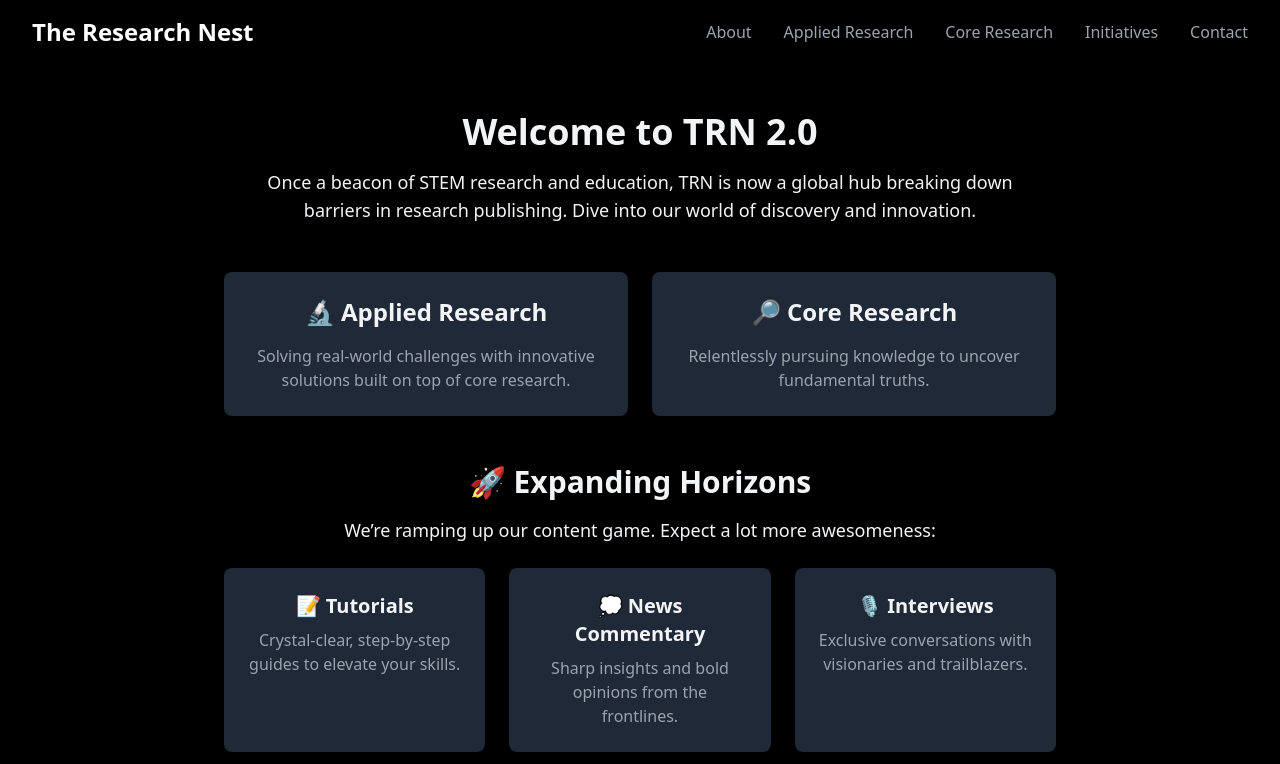
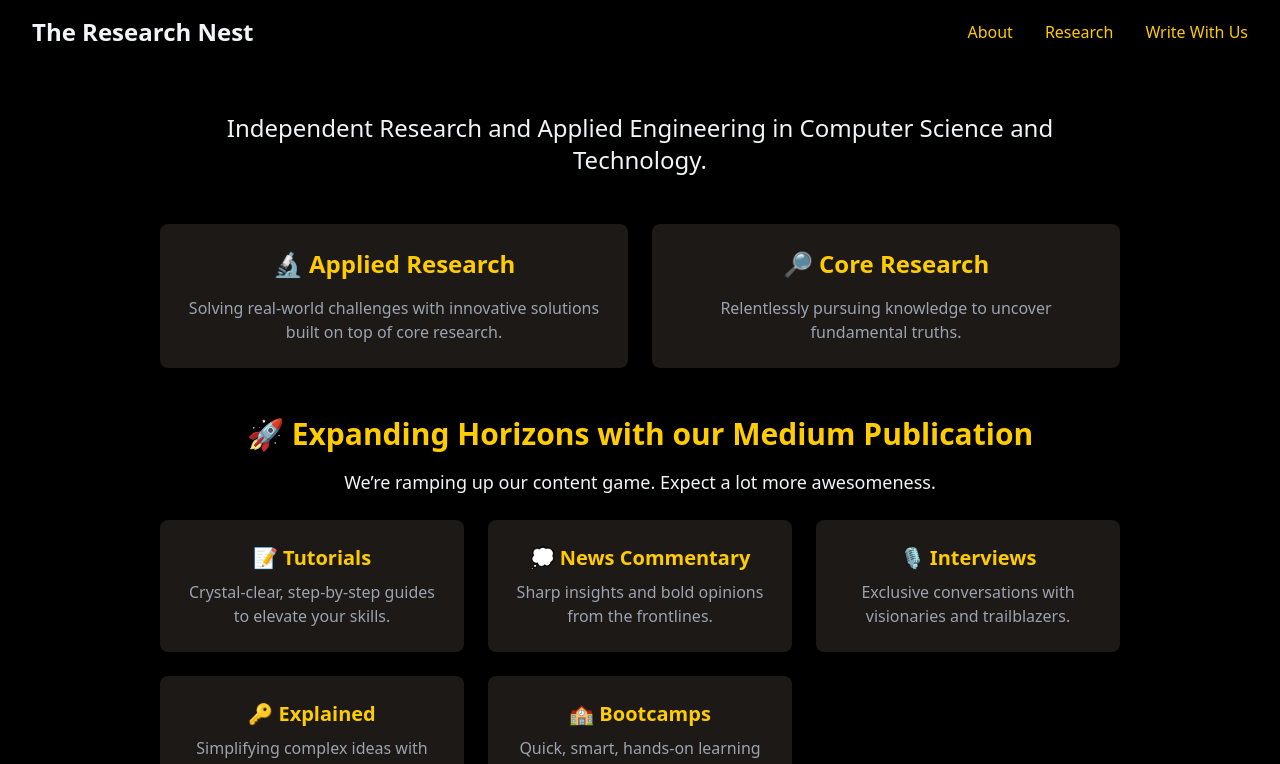
Before and after one commit to The-Research-Nest/The-Research-Nest.github.io, a SvelteKit app: page / in a window 1280 px wide. Shown: the top 764 px of the page. Built offline with nearby package versions, Linux system fonts and the light colour scheme.

Commit message:
error page + improved design

```diff
--- a/src/routes/+page.svelte
+++ b/src/routes/+page.svelte
@@ -3,15 +3,52 @@
     .smooth-transition {
         transition: all 0.3s ease-in-out;
     }
-
-    /* Improved shadow effects */
-    .shadow-effect {
-        box-shadow: 0 10px 20px rgba(0, 0, 0, 0.2);
-    }
-
     /* Footer link styles */
     .footer-link:hover {
         color: #fff;
+    }
+
+    /* Animation for content load */
+    @keyframes fadeIn {
+        0% {
+            opacity: 0;
+            transform: translateY(20px);
+        }
+        100% {
+            opacity: 1;
+            transform: translateY(0);
+        }
+    }
+
+    .fade-in {
+        animation: fadeIn 1s ease-in-out;
+    }
+
+    /* Header link styles */
+    .header-link {
+        position: relative;
+        color: #ffcc00;
+    }
+
+    .header-link::after {
+        content: '';
+        position: absolute;
+        width: 0;
+        height: 2px;
+        background-color: #ffcc00;
+        bottom: -4px;
+        left: 50%;
+        transition: width 0.3s ease, left 0.3s ease;
+    }
+
+    .header-link:hover::after {
+        width: 100%;
+        left: 0;
+    }
+
+    /* Headings color */
+    .heading {
+        color: #ffcc00;
     }
 </style>
 
@@ -19,14 +56,12 @@
     <!-- Header Section -->
     <header class="bg-black shadow-md sticky top-0 z-50">
         <div class="max-w-7xl mx-auto py-4 px-4 sm:px-6 lg:px-8 flex items-center justify-between">
-            <h1 class="text-2xl font-bold text-white">The Research Nest</h1>
+            <h1 class="text-2xl font-bold">The Research Nest</h1>
             <nav>
                 <ul class="flex space-x-4 md:space-x-6 lg:space-x-8">
-                    <li><a href="#about" class="text-gray-400 hover:text-gray-100 smooth-transition">About</a></li>
-                    <li><a href="#applied-research" class="text-gray-400 hover:text-gray-100 smooth-transition">Applied Research</a></li>
-                    <li><a href="#core-research" class="text-gray-400 hover:text-gray-100 smooth-transition">Core Research</a></li>
-                    <li><a href="#initiatives" class="text-gray-400 hover:text-gray-100 smooth-transition">Initiatives</a></li>
-                    <li><a href="#contact" class="text-gray-400 hover:text-gray-100 smooth-transition">Contact</a></li>
+                    <li><a href="/about" class="header-link smooth-transition">About</a></li>
+                    <li><a href="/initiatives" class="header-link smooth-transition">Research</a></li>
+                    <li><a href="https://medium.com/the-research-nest/trn-guest-blogging-2817c4ca31d3" class="header-link smooth-transition">Write With Us</a></li>
                 </ul>
             </nav>
         </div>
@@ -34,58 +69,57 @@
 
     <!-- Main Content Section -->
     <main>
-        <div class="max-w-4xl mx-auto py-12 px-4 sm:px-6 lg:px-8 text-center">
+        <div class="max-w-5xl mx-auto py-12 px-4 sm:px-6 lg:px-8 text-center fade-in">
             <!-- Introduction Section -->
             <section id="about" class="mb-12">
-                <h2 class="text-4xl font-bold mb-4">Welcome to TRN 2.0</h2>
-                <p class="text-lg max-w-3xl mx-auto">Once a beacon of STEM research and education, TRN is now a global hub breaking down barriers in research publishing. Dive into our world of discovery and innovation.</p>
+                <p class="text-2xl mx-auto">Independent Research and Applied Engineering in Computer Science and Technology.</p>
             </section>
 
             <!-- Research Sections -->
-            <section class="mb-12 grid grid-cols-1 md:grid-cols-2 gap-6">
+            <section class="mb-12 grid grid-cols-1 md:grid-cols-2 gap-6 fade-in">
                 <!-- Applied Research Section -->
-                <div id="applied-research" class="bg-gray-800 rounded-lg p-6 shadow-effect transition-transform duration-300">
-                    <h2 class="text-2xl font-bold text-gray-100 mb-4">🔬 Applied Research</h2>
+                <div id="applied-research" class="bg-stone-900 rounded-lg p-6 shadow-effect transition-transform duration-300 hover:scale-105">
+                    <h2 class="text-2xl font-bold heading mb-4">🔬 Applied Research</h2>
                     <p class="text-gray-400">Solving real-world challenges with innovative solutions built on top of core research.</p>
                 </div>
                 <!-- Core Research Section -->
-                <div id="core-research" class="bg-gray-800 rounded-lg p-6 shadow-effect transition-transform duration-300">
-                    <h2 class="text-2xl font-bold text-gray-100 mb-4">🔎 Core Research</h2>
+                <div id="core-research" class="bg-stone-900 rounded-lg p-6 shadow-effect transition-transform duration-300 hover:scale-105">
+                    <h2 class="text-2xl font-bold heading mb-4">🔎 Core Research</h2>
                     <p class="text-gray-400">Relentlessly pursuing knowledge to uncover fundamental truths.</p>
                 </div>
             </section>
 
             <!-- Initiatives Section -->
-            <section id="initiatives" class="mb-12">
-                <h2 class="text-3xl font-semibold mb-4">🚀 Expanding Horizons</h2>
-                <p class="text-lg mb-6">We’re ramping up our content game. Expect a lot more awesomeness:</p>
+            <section id="initiatives" class="mb-12 fade-in">
+                <h2 class="text-3xl font-semibold heading mb-4">🚀 Expanding Horizons with our Medium Publication</h2>
+                <p class="text-lg mb-6">We’re ramping up our content game. Expect a lot more awesomeness.</p>
                 <div class="grid grid-cols-1 md:grid-cols-2 lg:grid-cols-3 gap-6">
-                    <div class="bg-gray-800 rounded-lg p-6 text-center shadow-effect transition-transform duration-300">
-                        <h3 class="text-xl font-semibold mb-2">📝 Tutorials</h3>
+                    <div class="bg-stone-900 rounded-lg p-6 text-center shadow-effect transition-transform duration-300 hover:scale-105">
+                        <h3 class="text-xl font-semibold heading mb-2">📝 Tutorials</h3>
                         <p class="text-gray-400">Crystal-clear, step-by-step guides to elevate your skills.</p>
                     </div>
-                    <div class="bg-gray-800 rounded-lg p-6 text-center shadow-effect transition-transform duration-300">
-                        <h3 class="text-xl font-semibold mb-2">💭 News Commentary</h3>
+                    <div class="bg-stone-900 rounded-lg p-6 text-center shadow-effect transition-transform duration-300 hover:scale-105">
+                        <h3 class="text-xl font-semibold heading mb-2">💭 News Commentary</h3>
                         <p class="text-gray-400">Sharp insights and bold opinions from the frontlines.</p>
                     </div>
-                    <div class="bg-gray-800 rounded-lg p-6 text-center shadow-effect transition-transform duration-300">
-                        <h3 class="text-xl font-semibold mb-2">🎙️ Interviews</h3>
+                    <div class="bg-stone-900 rounded-lg p-6 text-center shadow-effect transition-transform duration-300 hover:scale-105">
+                        <h3 class="text-xl font-semibold heading mb-2">🎙️ Interviews</h3>
                         <p class="text-gray-400">Exclusive conversations with visionaries and trailblazers.</p>
                     </div>
-                    <div class="bg-gray-800 rounded-lg p-6 text-center shadow-effect transition-transform duration-300">
-                        <h3 class="text-xl font-semibold mb-2">🔑 Explained</h3>
+                    <div class="bg-stone-900 rounded-lg p-6 text-center shadow-effect transition-transform duration-300 hover:scale-105">
+                        <h3 class="text-xl font-semibold heading mb-2">🔑 Explained</h3>
                         <p class="text-gray-400">Simplifying complex ideas with ease.</p>
                     </div>
-                    <div class="bg-gray-800 rounded-lg p-6 text-center shadow-effect transition-transform duration-300">
-                        <h3 class="text-xl font-semibold mb-2">🏫 Bootcamps</h3>
+                    <div class="bg-stone-900 rounded-lg p-6 text-center shadow-effect transition-transform duration-300 hover:scale-105">
+                        <h3 class="text-xl font-semibold heading mb-2">🏫 Bootcamps</h3>
                         <p class="text-gray-400">Quick, smart, hands-on learning experiences.</p>
                     </div>
                 </div>
             </section>
 
             <!-- Contact Section -->
-            <section id="contact" class="mb-12">
-                <h2 class="text-3xl font-semibold mb-4">Get in Touch</h2>
+            <section id="contact" class="mb-12 fade-in">
+                <h2 class="text-3xl font-semibold heading mb-4">Get in Touch</h2>
                 <p class="text-lg">Questions or inquiries? Drop us a line at <a href="mailto:the.research.nest@gmail.com" class="text-blue-400 hover:underline">the.research.nest@gmail.com</a></p>
             </section>
         </div>
```
Also changed, not shown: src/routes/+error.svelte (added, +7 -0 lines).
